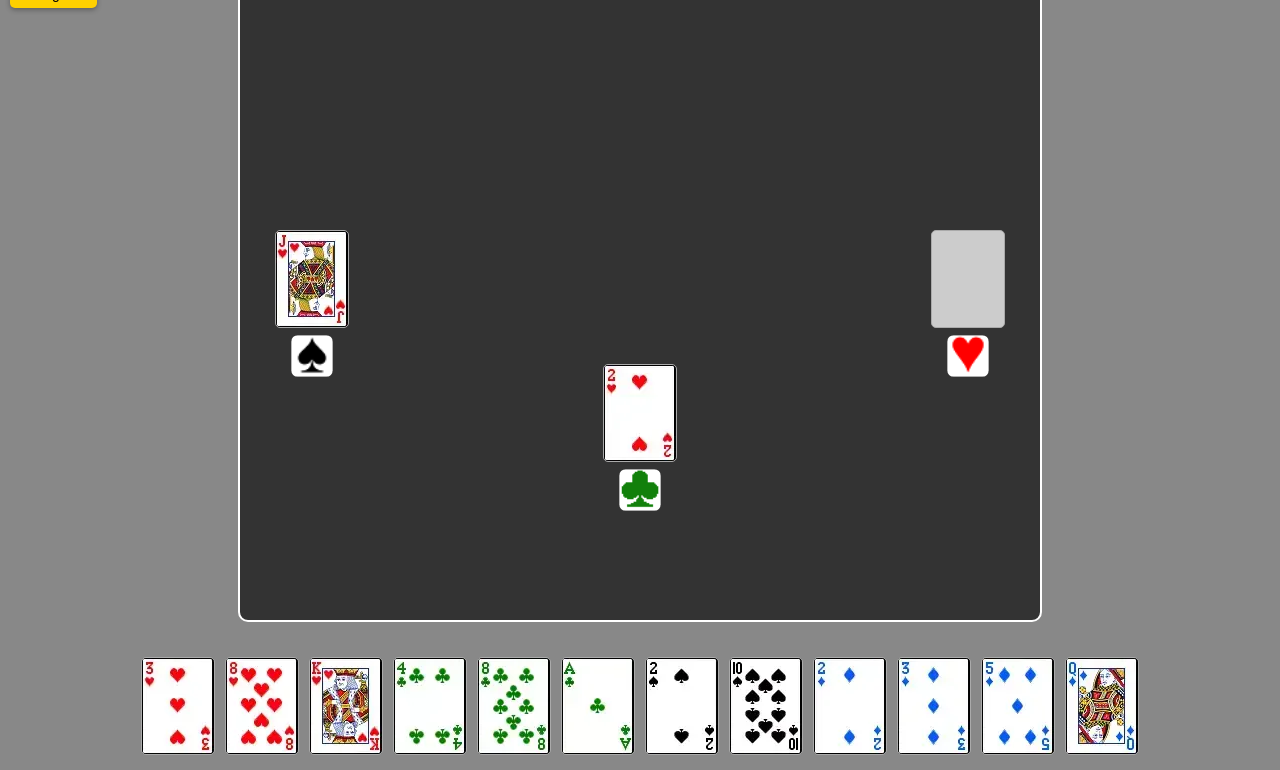
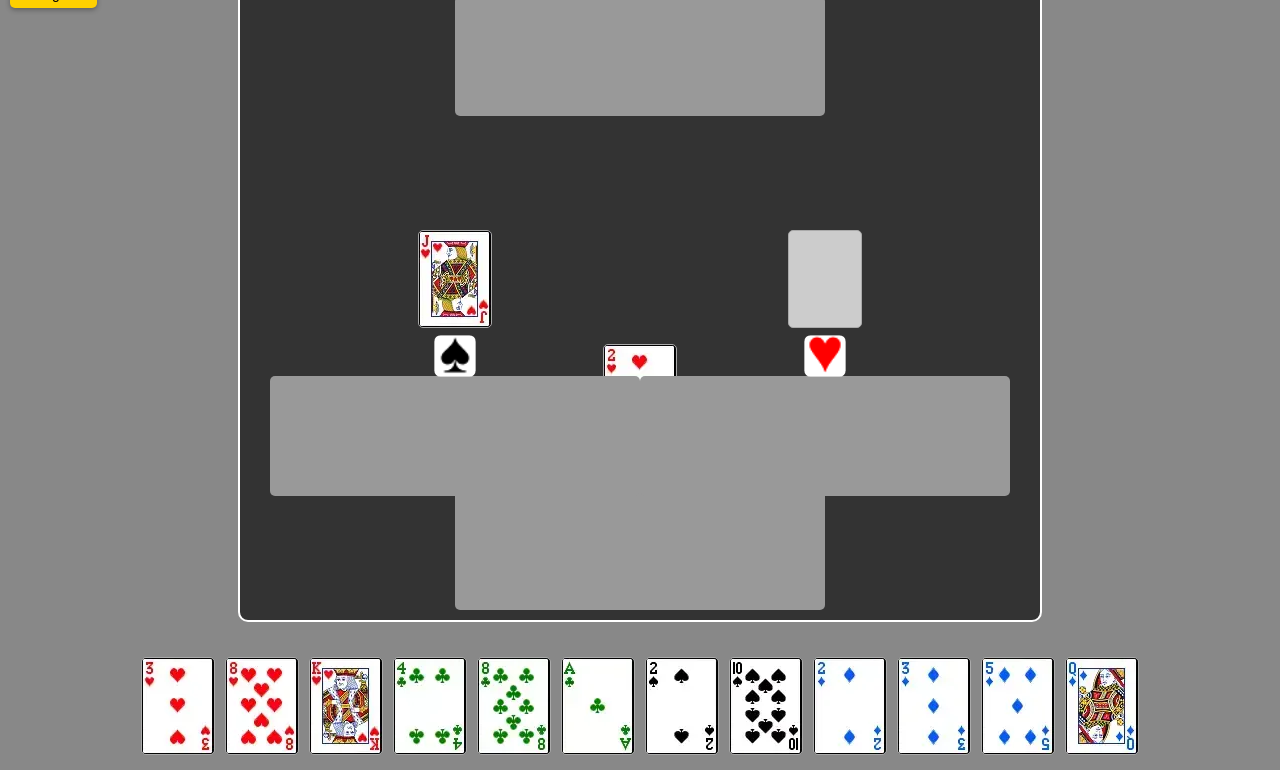
Before and after one commit to ADBond/calypso, a website built with Vite: page index.html in a window 1280 px wide. Both pictures are taken after a click on the element 136 px from the left and 952 px from the top of the page. Shown: the part 246-1016 px from the top of the page. Built offline with nearby package versions, Linux system fonts and the light colour scheme.

Commit message:
naive calypso display

```diff
--- a/public/style.css
+++ b/public/style.css
@@ -190,5 +190,16 @@ body {
 }
 
 .calypso-holder {
-    height: 100px;
+    height: 120px;
+    width: 370px;
+    background-color: #999;
+    border-radius: 5px;
 }
+
+.calypso-holder .card {
+    position: absolute;
+}
+
+.card-absent {
+    opacity: 0;
+}
--- a/src/game/gamestate.ts
+++ b/src/game/gamestate.ts
@@ -1,4 +1,4 @@
-import { Card, Suit, getFullPack, getSuits, rotArr, shuffle } from "./card";
+import { Card, RANKS, Suit, getFullPack, getSuits, rotArr, shuffle } from "./card";
 import { Player, PlayerName, playerNameArr } from "./player";
 import { Agent, AgentName, agentLookup } from "./agent/agent";
 import { GameLog } from "./log";
@@ -532,6 +532,21 @@ export class GameState {
         log.complete = true;
     }
 
+    // this probably shouldn't live here, but still...
+    static calypsoForDisplay(suit: Suit, cards: Set<string>): string[] {
+        const suitStr = suit.toStringShort();
+        const out: string[] = [];
+        for (const rank of RANKS) {
+            const card = `${rank.toStringShort()}${suitStr}`;
+            if (cards.has(card)) {
+                out.push(card);
+            } else{
+                out.push("none");
+            }
+        }
+        return out;
+    }
+
     getStateForUI(): GameStateForUI {
         return ({
             playerNameArr: this.players.map(player => player.name),
@@ -552,9 +567,9 @@ export class GameState {
             ) as Record<PlayerName, Suit>,
             calypsoes: Object.fromEntries(
                 this.players.map(
-                    (player) => [player.name, new Set(player.calypsoInProgress)]
+                    (player) => [player.name, GameState.calypsoForDisplay(player.trumpSuit, player.calypsoInProgress)]
                )
-            ) as Record<PlayerName, Set<string>>,
+            ) as Record<PlayerName, string[]>,
             trickpiles: Object.fromEntries(
                 this.players.map(
                     (player) => [player.name, player.trickpile.length]
@@ -594,7 +609,7 @@ export interface GameStateForUI {
     previous: Record<PlayerName, Card | null>;
 
     trumps: Record<PlayerName, Suit>;
-    calypsoes: Record<PlayerName, Set<string>>;
+    calypsoes: Record<PlayerName, string[]>;
     trickpiles: Record<PlayerName, number>;
     completedCalypsoes: Record<PlayerName, number>;
 
--- a/src/interface/render.ts
+++ b/src/interface/render.ts
@@ -59,8 +59,13 @@ export async function renderState(state: GameStateForUI) {
     }
     playedEl.appendChild(el);
     trumpEl.appendChild(createSuitElement(state.trumps[p].toStringShort()));
+    const offset = 22;
+    let offCounter = 0;
     for(const calypsoCardStr of state.calypsoes[p]) {
-      calypsoEl.appendChild(createCardElement(calypsoCardStr));
+      const calypsoCardEl = createCardElement(calypsoCardStr);
+      calypsoCardEl.style.left = `${offset * offCounter}px`;
+      calypsoEl.appendChild(calypsoCardEl);
+      offCounter++;
     }
   });
 
--- a/src/interface/ui.ts
+++ b/src/interface/ui.ts
@@ -26,6 +26,8 @@ export function createCardElement(card: string, onClick?: () => void): HTMLEleme
     span.style.backgroundPosition = `-${col * cardWidth}px -${row * cardHeight}px`;
   } else if (card === "back") {
     span.classList.add("card-back");
+  } else if (card === "none") {
+    span.classList.add("card-absent");
   } else {
     span.style.background = "#ccc";
   }
```
